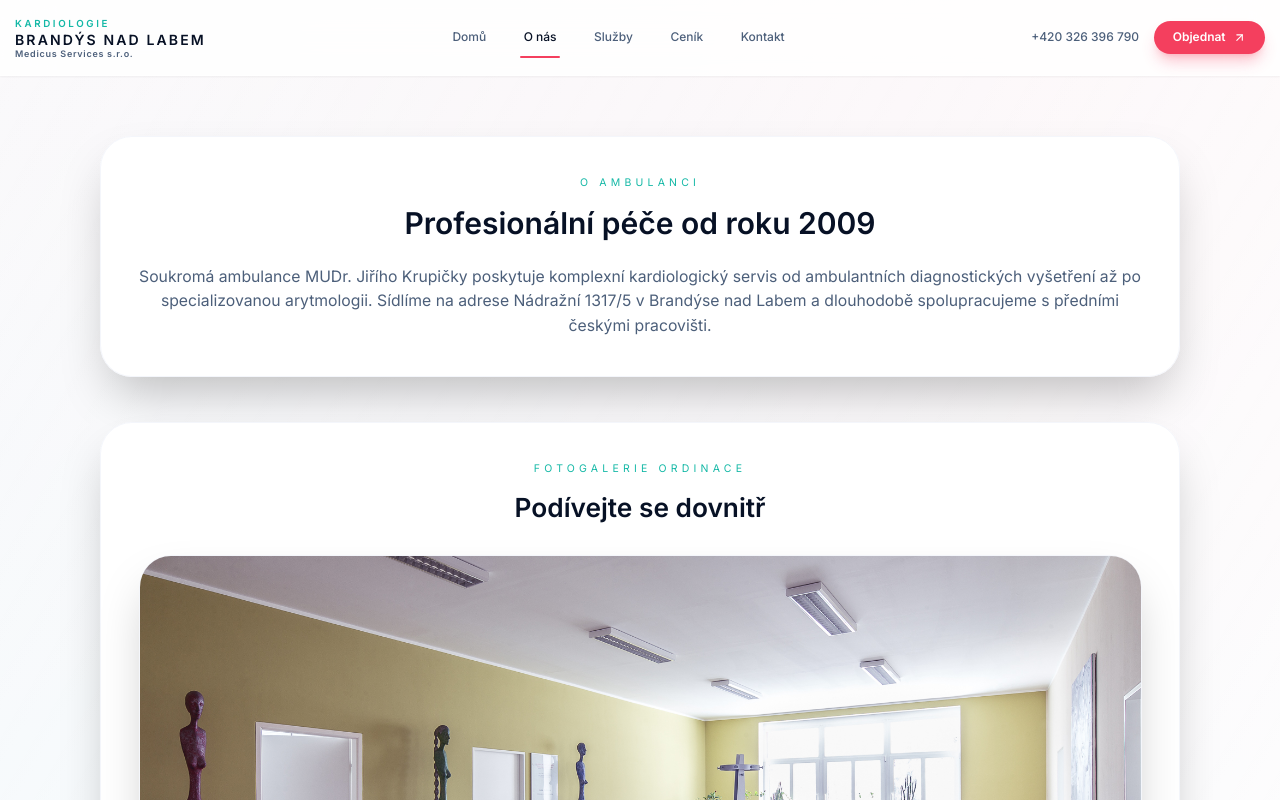
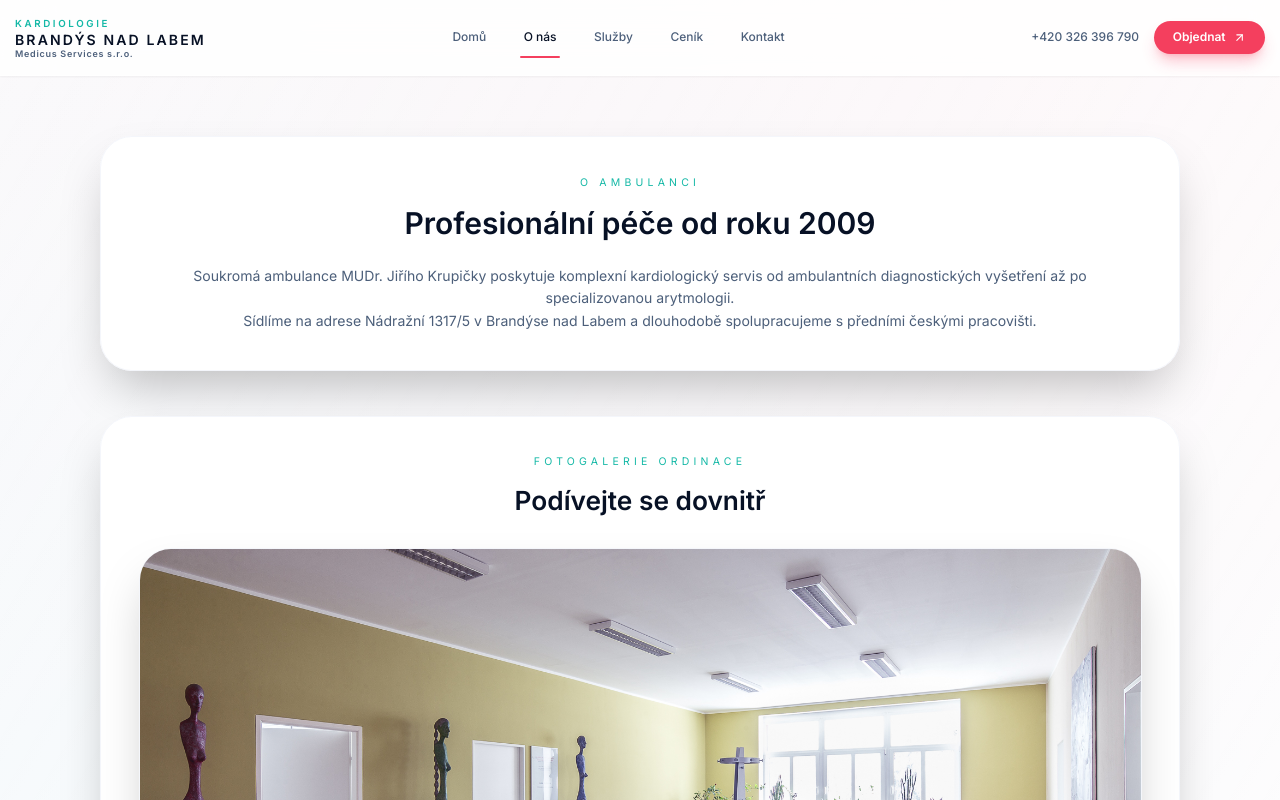
Before and after one commit to mmrzena/kardiologie-brandys, a Next.js app: page /o-nas in a window 1280 px wide. Shown: the top 800 px of the page. Built offline with nearby package versions, Linux system fonts and the light colour scheme.

Commit message:
Fex css fixes

```diff
--- a/src/app/kontakt/page.tsx
+++ b/src/app/kontakt/page.tsx
@@ -152,11 +152,9 @@ function ContactPageContent() {
               Jsme k dispozici každý pracovní den
             </h1>
             <p className="mt-4 text-base text-brand-slate">
-              Zavolejte nám na +420 326 396 790 nebo +420 604 415 479. Odpovídáme na zprávy do 1
-              pracovního dne.
+              Zavolejte nám na +420 326 396 790 nebo +420 604 415 479.
             </p>
             <div className="mt-6 flex flex-wrap justify-center gap-3 text-xs font-semibold text-brand-navy">
-              <span className="rounded-full bg-brand-gray/80 px-4 py-1">Bezpečné prostředí</span>
               <span className="rounded-full bg-brand-gray/80 px-4 py-1">Bezbariérový přístup</span>
               <span className="rounded-full bg-brand-gray/80 px-4 py-1">Parkování u budovy</span>
             </div>
--- a/src/app/o-nas/page.tsx
+++ b/src/app/o-nas/page.tsx
@@ -41,11 +41,13 @@ export default function AboutPage() {
             <h1 className="mt-4 text-4xl font-semibold text-brand-navy">
               Profesionální péče od roku 2009
             </h1>
-            <p className="mt-6 text-lg text-brand-slate">
+            <p className="mt-6 text-base text-brand-slate">
               Soukromá ambulance MUDr. Jiřího Krupičky poskytuje komplexní kardiologický servis od
-              ambulantních diagnostických vyšetření až po specializovanou arytmologii. Sídlíme na
-              adrese Nádražní 1317/5 v Brandýse nad Labem a dlouhodobě spolupracujeme s předními
-              českými pracovišti.
+              ambulantních diagnostických vyšetření až po specializovanou arytmologii.
+            </p>
+            <p className="text-base text-brand-slate">
+              Sídlíme na adrese Nádražní 1317/5 v Brandýse nad Labem a dlouhodobě spolupracujeme s
+              předními českými pracovišti.
             </p>
           </section>
 
--- a/src/app/sluzby/[slug]/page.tsx
+++ b/src/app/sluzby/[slug]/page.tsx
@@ -37,8 +37,9 @@ export default async function ServiceDetailPage({ params }: ServiceDetailProps)
   }
 
   return (
-    <main className="py-16">
+    <main className="min-h-screen py-16">
       <div className="container mx-auto px-4">
+        <div className="max-w-6xl mx-auto">
           <Link
             href="/sluzby"
             className="inline-flex items-center text-sm font-semibold text-brand-navy transition hover:text-brand-red focus-visible:outline focus-visible:outline-2 focus-visible:outline-brand-red"
@@ -95,7 +96,7 @@ export default async function ServiceDetailPage({ params }: ServiceDetailProps)
               </section>
             ))}
           </div>
-
+        </div>
       </div>
     </main>
   )
--- a/src/app/tym/[id]/page.tsx
+++ b/src/app/tym/[id]/page.tsx
@@ -19,7 +19,7 @@ export default async function StaffDetailPage({ params }: StaffDetailPageProps)
   return (
     <main className="min-h-screen py-16">
       <div className="container mx-auto px-4">
-        <div className="max-w-4xl mx-auto">
+        <div className="max-w-6xl mx-auto">
           <Link
             href="/o-nas#nas-tym"
             className="text-brand-red hover:text-brand-red-dark transition mb-6 inline-block"
@@ -48,12 +48,7 @@ export default async function StaffDetailPage({ params }: StaffDetailPageProps)
                 <h1 className="text-3xl font-bold mb-2">{staff.name}</h1>
                 <p className="text-xl text-brand-red font-medium mb-4">{staff.title}</p>
 
-                {staff.bio && (
-                  <div className="mb-4">
-                    <h2 className="font-semibold text-gray-700 mb-2">O mně:</h2>
-                    <p className="text-gray-600 whitespace-pre-line">{staff.bio}</p>
-                  </div>
-                )}
+                {staff.bio && <p className="text-gray-600 whitespace-pre-line mb-4">{staff.bio}</p>}
 
                 <div className="border-t pt-4 mt-6">
                   {staff.email && (
```
Lines whose indentation alone changed are shown as unchanged.
